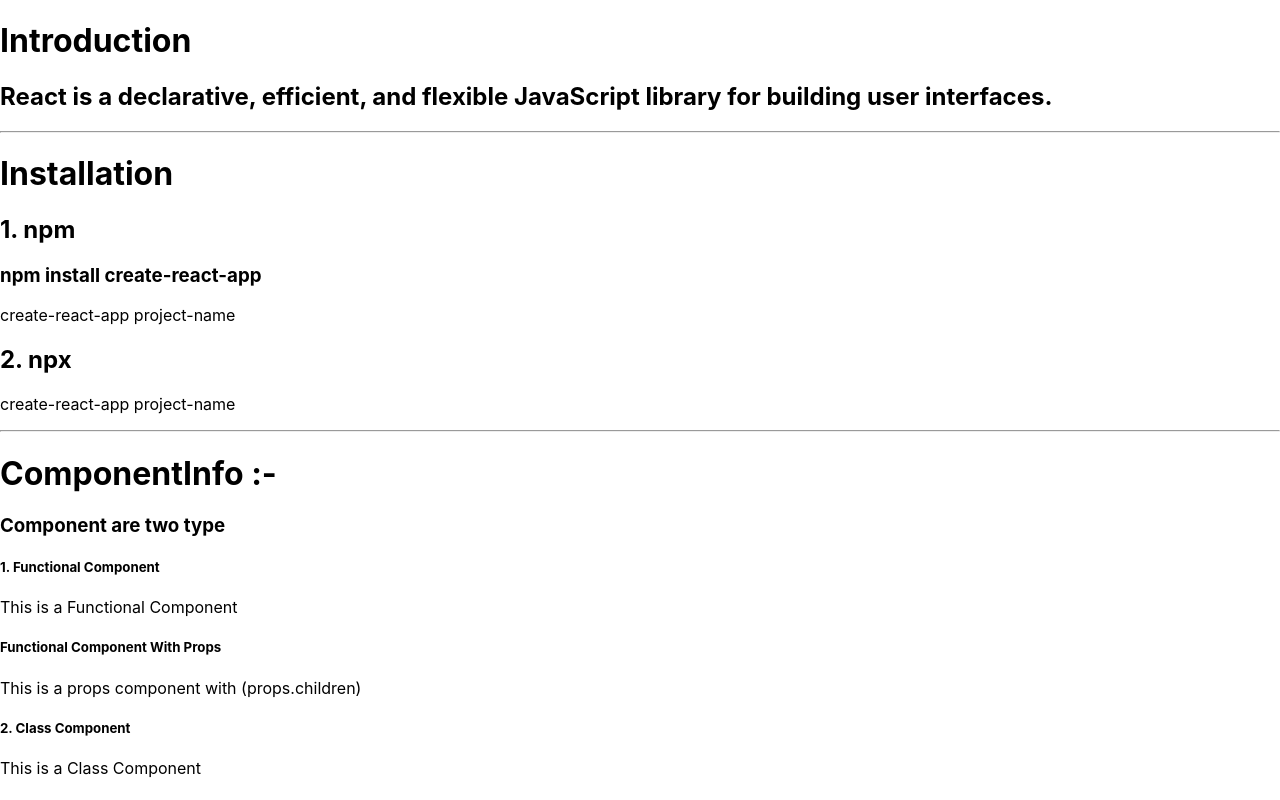
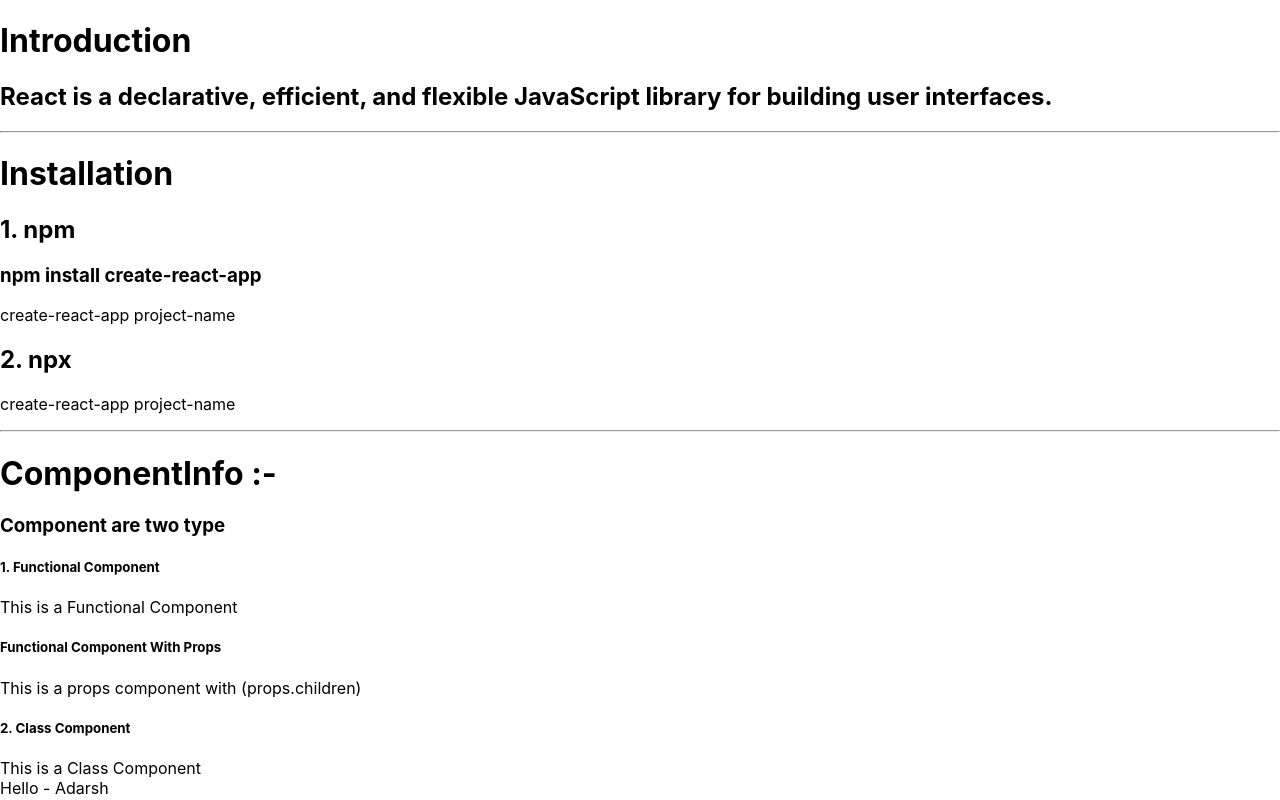
Before and after one commit to adarsh23012003/react-learning-for-video, a React (Create React App) app: page / in a window 1280 px wide. Built offline with nearby package versions, Linux system fonts and the light colour scheme; the HTML template or start-up script is replaced by a standard one.

Commit message:
Functional Component With Props

```diff
--- /dev/null
+++ b/src/Components/ClassComponentWithProps.jsx
@@ -0,0 +1,11 @@
+import React, { Component } from 'react'
+
+export default class ClassComponentWithProps extends Component {
+  render() {
+    return (
+        <>
+        <div>Hello - {this.props.name}</div>
+        </>
+    )
+  }
+}
--- a/src/Components/ComponentInfo.jsx
+++ b/src/Components/ComponentInfo.jsx
@@ -2,6 +2,7 @@
 import FunctionalComponent from './FunctionalComponent'
 import FunctionalComponentWithProps from './FunctionalComponentWithProps';
 import ClassComponent from './ClassComponent'
+import ClassComponentWithProps from './ClassComponentWithProps';
 
 function ComponentInfo() {
   return (
@@ -11,10 +12,11 @@
       <h5>1. Functional Component</h5>
       <FunctionalComponent />
       <FunctionalComponentWithProps name='Functional Component With Props'>
-      <p>This is a props component with (props.children)</p>
+        <p>This is a props component with (props.children)</p>
       </FunctionalComponentWithProps>
       <h5>2. Class Component</h5>
       <ClassComponent />
+      <ClassComponentWithProps name='Adarsh'/>
     </>
   );
 }
```
